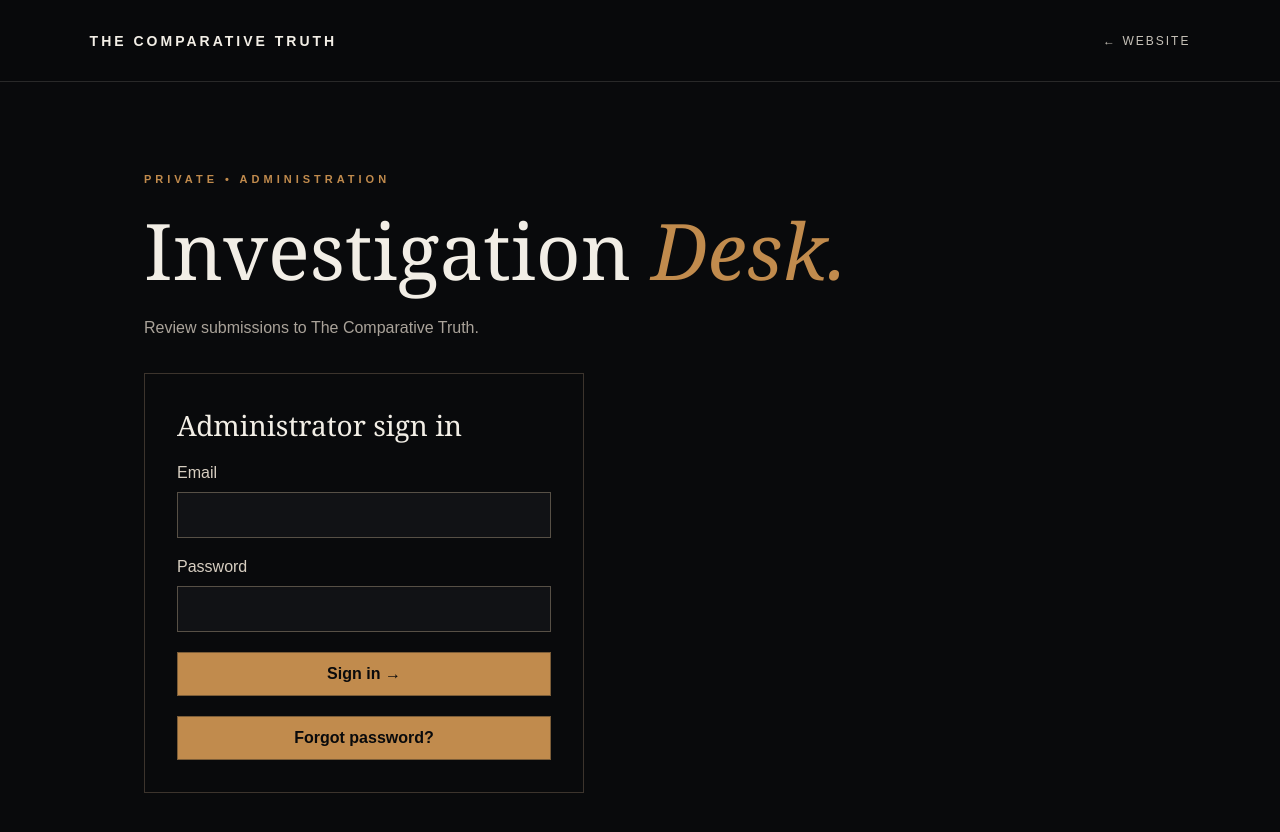
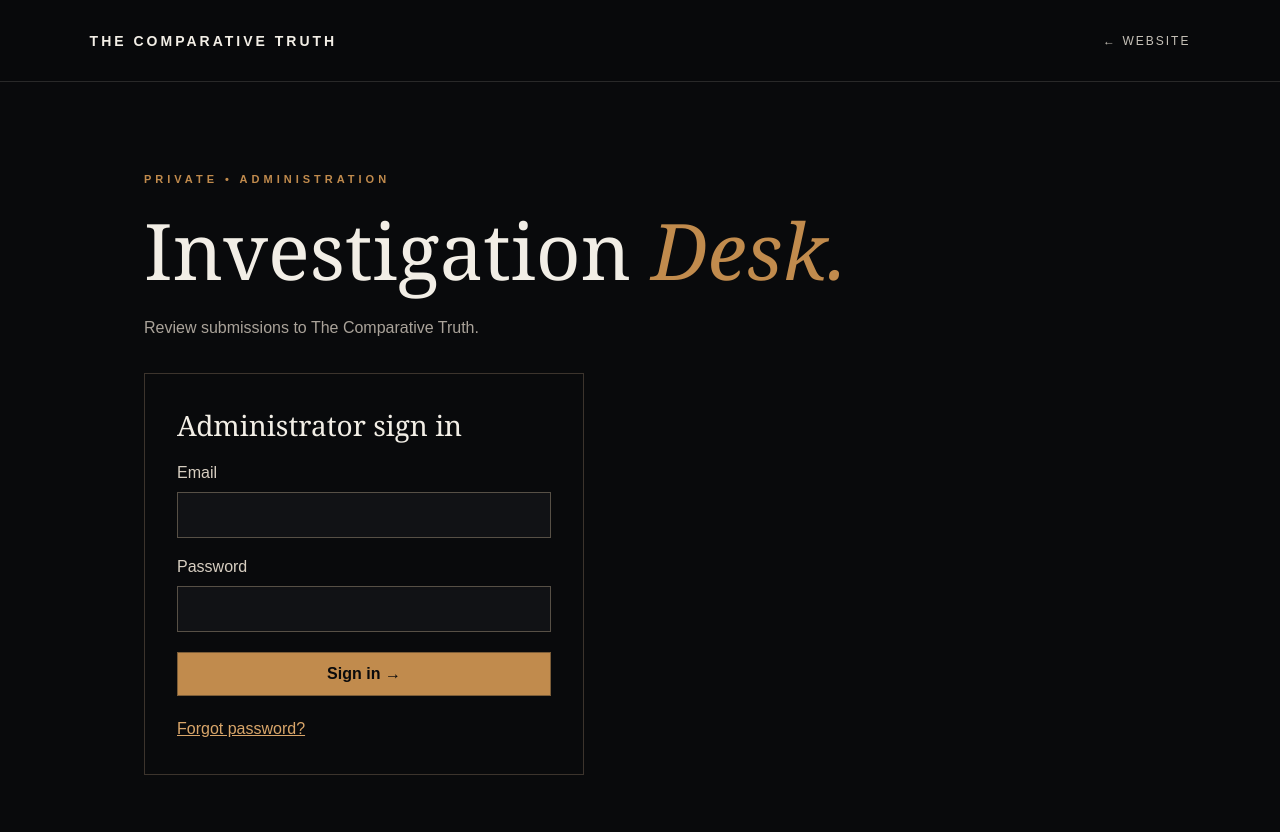
Before and after one commit to RyanTCT/the-comparative-truth, a Next.js app: page /admin in a window 1280 px wide. Shown: the top 832 px of the page. Built offline with nearby package versions, Linux system fonts and the light colour scheme; no server answers.

Commit message:
Style administrator password recovery controls

```diff
--- a/app/globals.css
+++ b/app/globals.css
@@ -2012,3 +2012,6 @@ a {
 .admin-status{display:flex;align-items:center;gap:14px;margin-top:24px;color:#d9a66a}
 .admin-error{color:#f4a89b;border-left:3px solid #ce7563;padding:12px}
 @media(max-width:600px){.admin-wrap{padding-top:44px}.admin-login,.admin-card{padding:20px}}
+
+.admin-login .admin-text-button{background:none;border:0;color:#d9a66a;padding:4px 0;text-align:left;font-weight:normal;text-decoration:underline;align-self:flex-start}
+.admin-notice{color:#b5d4b0;border-left:3px solid #83ad7c;padding:12px}
```
